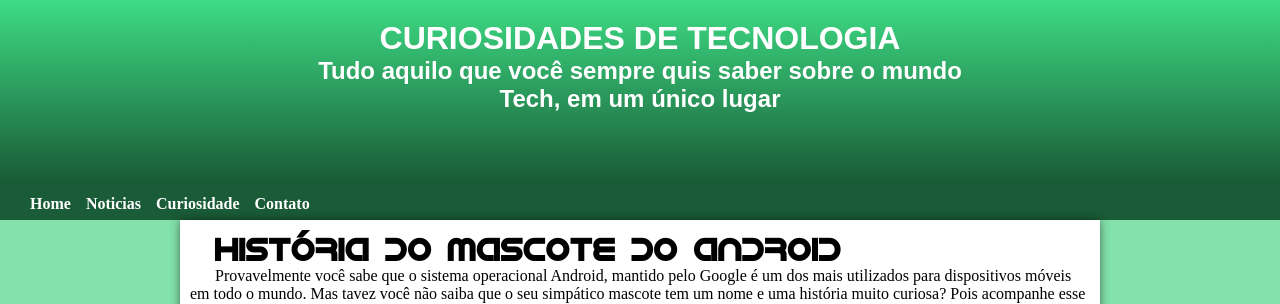
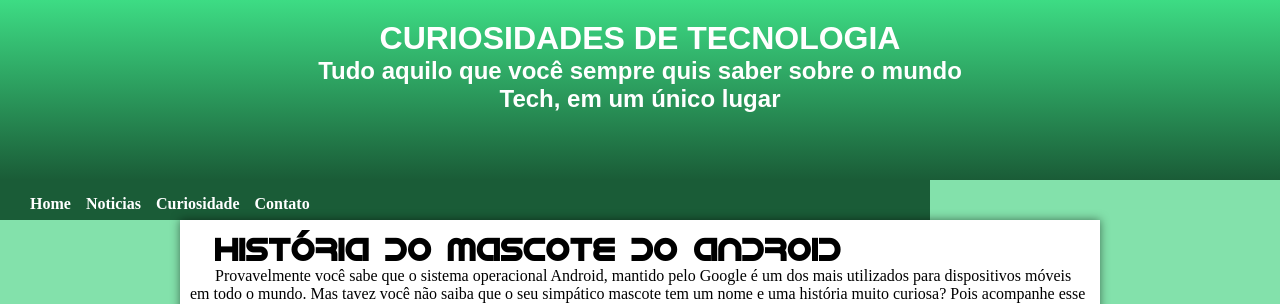
Before and after one commit to NAXXIEXD/android, a plain HTML site: page index.html in a window 1280 px wide. Shown: the top 304 px of the page. Drawn offline with Linux system fonts and the light colour scheme.

Commit message:
Update style.css
Signed-off-by: Walter Neto <113268597+NAXXIEXD@users.noreply.github.com>

```diff
--- a/style.css
+++ b/style.css
@@ -38,6 +38,8 @@ header{
     display: flex;
     list-style-type: none;
     padding: 15px;
+    min-width: 300px;
+    max-width: 900px;
     height: 10px;
     font-weight: bold;
     background-color: var(--cor4);
```
